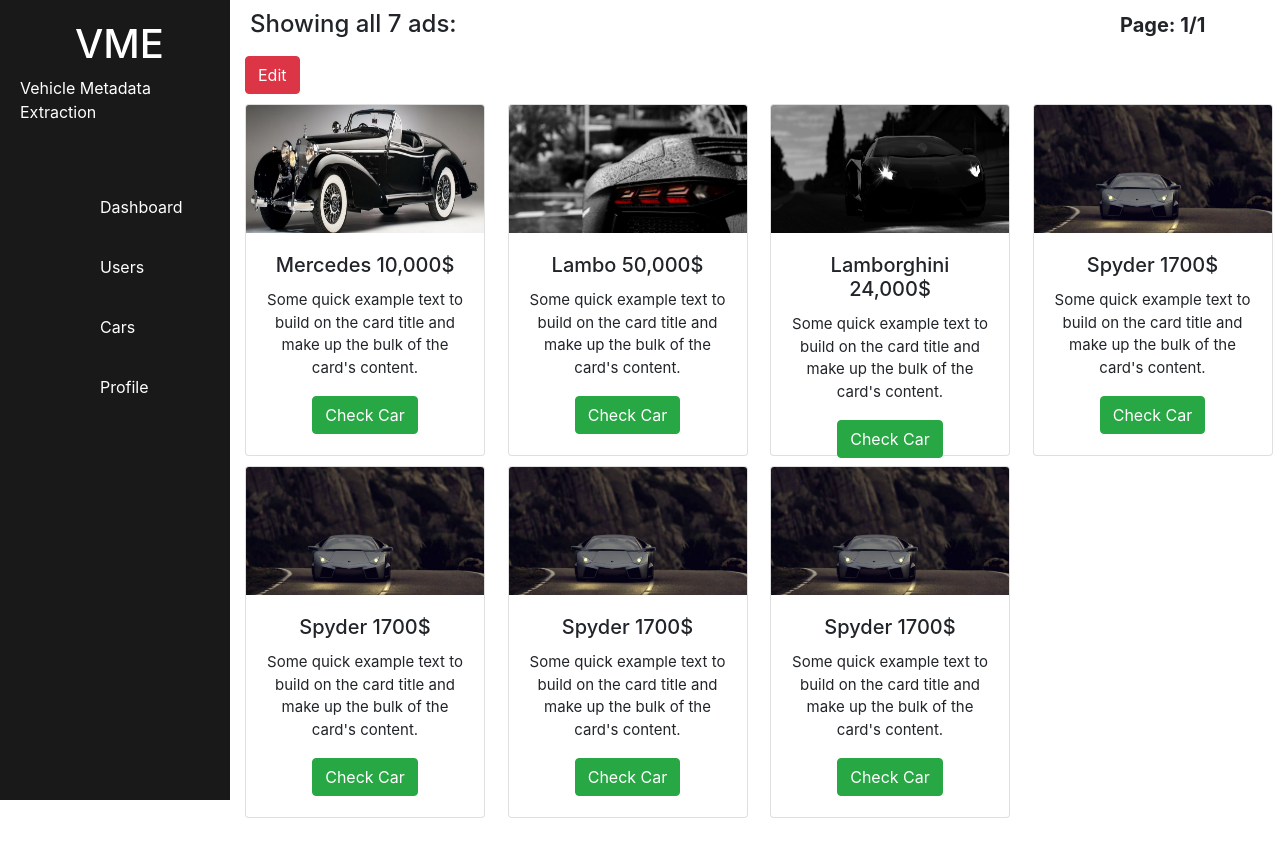
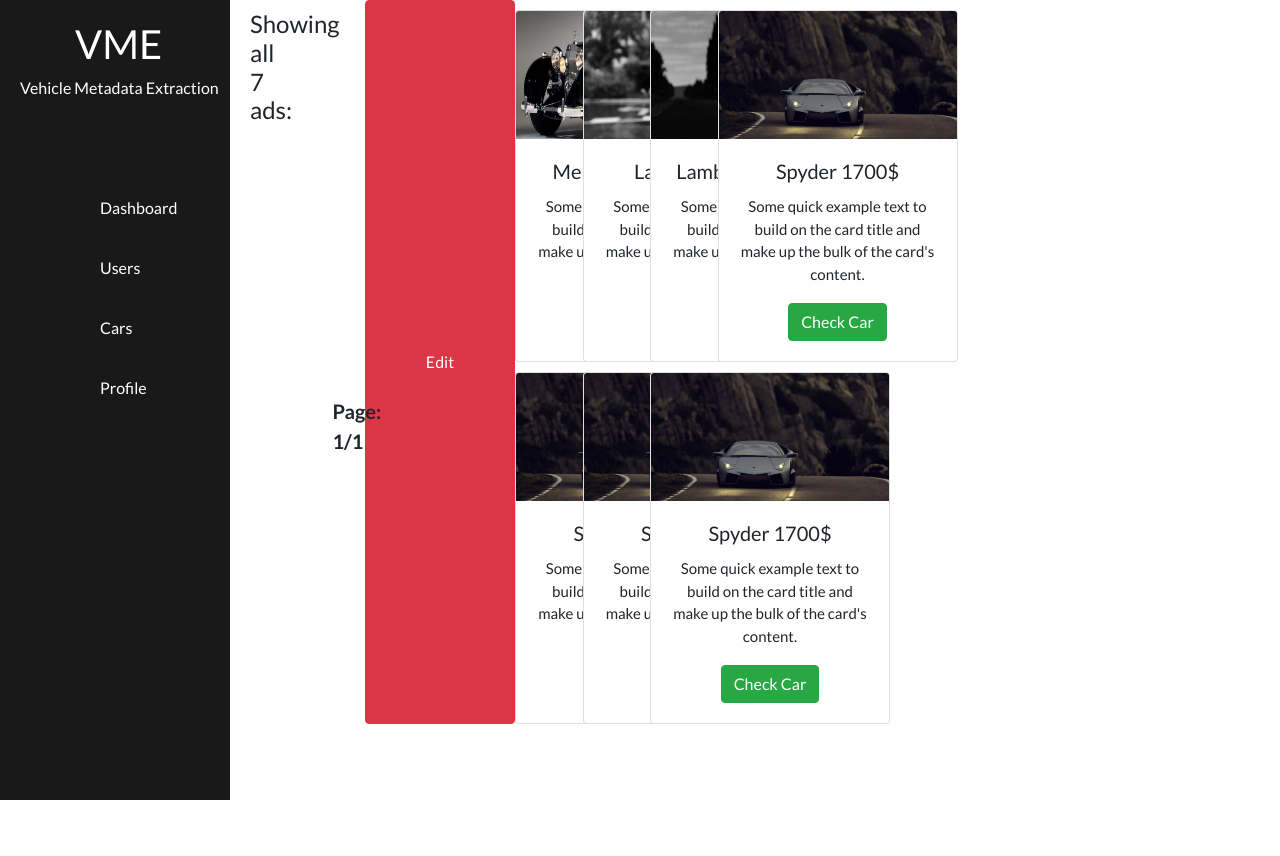
Before and after one commit to mustafasheikh1/VME, a React (Create React App) app: page /ads in a window 1280 px wide. Shown: the top 856 px of the page. After the commit the page ends 800 px from the top, so only its background shows below. Built offline with nearby package versions, Linux system fonts and the light colour scheme; the HTML template or start-up script is replaced by a standard one.

Commit message:
Dashboard corrected

```diff
--- a/src/components/dashboard.jsx
+++ b/src/components/dashboard.jsx
@@ -11,7 +11,7 @@
             <i class="fa fa-bars" aria-hidden="true"></i>
           </div>
           <div class="navbar__left">
-            <a href="#">Dashboard</a>
+            <h4>Dashboard</h4>
           </div>
         </nav>
 
@@ -32,16 +32,16 @@
                   aria-hidden="true"
                 ></i>
                 <div class="cardd_inner">
-                  <p class="text-primary-p">Number of users</p>
+                  <p class="text-primary-p">Number of Users</p>
                   <span class="font-bold text-title">578</span>
                 </div>
               </div>
 
               <div class="cardd">
-                <i class="fa fa-car fa-2x text-red" aria-hidden="true"></i>
+                <i class="fa fa-car fa-2x text-green" aria-hidden="true"></i>
                 <div class="cardd_inner">
-                  <p class="text-primary-p">Number of cars</p>
-                  <span class="font-bold text-title">2467</span>
+                  <p class="text-primary-p">Number of Cars</p>
+                  <span class="font-bold text-title">645</span>
                 </div>
               </div>
             </div>
--- a/src/css/dashboard.css
+++ b/src/css/dashboard.css
@@ -18,6 +18,16 @@
 
 ::-webkit-scrollbar-thumb:hover {
   background: #a5aaad;
+}
+
+* {
+  margin: 0;
+  padding: 0;
+}
+
+body {
+  box-sizing: border-box;
+  font-family: "Lato", sans-serif;
 }
 
 .text-primary-p {
@@ -50,6 +60,17 @@
   color: #3b9668;
 }
 
+.container {
+  display: grid;
+  height: 100vh;
+  grid-template-columns: 0.8fr 1fr 1fr 1fr;
+  grid-template-rows: 0.2fr 3fr;
+  grid-template-areas:
+    "sidebar nav nav nav"
+    "sidebar main main main";
+  /* grid-gap: 0.2rem; */
+}
+
 .navbar {
   background: #ffffff;
   grid-area: nav;
@@ -70,7 +91,7 @@
   color: #a5aaad;
 }
 
-.navbar__left > a {
+.navbar__left > h4 {
   margin-right: 30px;
   text-decoration: none;
   color: #a5aaad;
@@ -82,17 +103,6 @@
   color: #265acc;
   border-bottom: 3px solid #265acc;
   padding-bottom: 12px;
-}
-
-.navbar__right {
-  display: flex;
-  justify-content: center;
-  align-items: center;
-}
-
-.navbar__right > a {
-  margin-left: 20px;
-  text-decoration: none;
 }
 
 .navbar__right > a > i {
@@ -148,7 +158,7 @@
   display: flex;
   flex-direction: column;
   justify-content: space-around;
-  height: 100px;
+  height: 110px;
   padding: 25px;
   border-radius: 5px;
   background: #ffffff;
```
Also changed, not shown: 1 other file (tests, documents, lock files or other folders).
